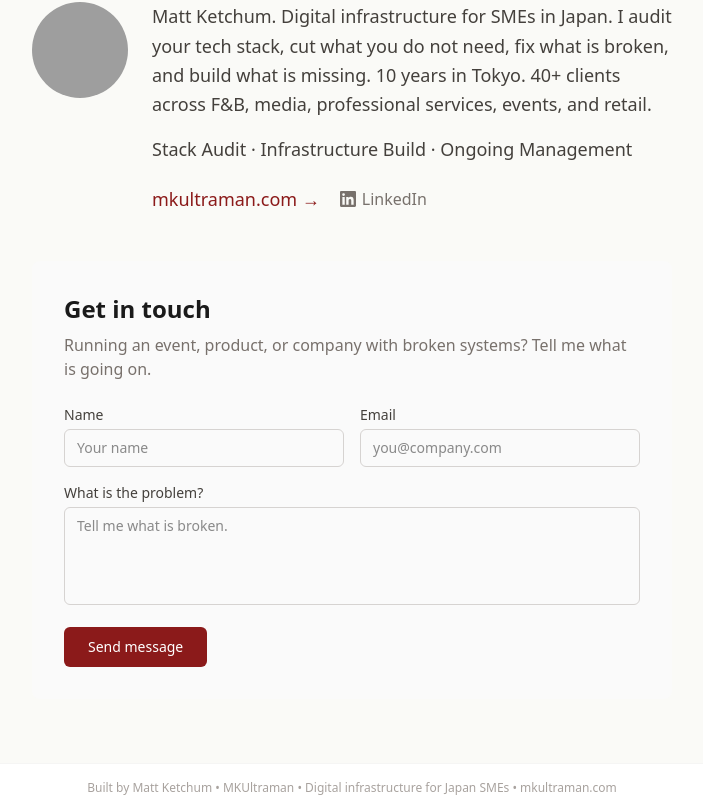
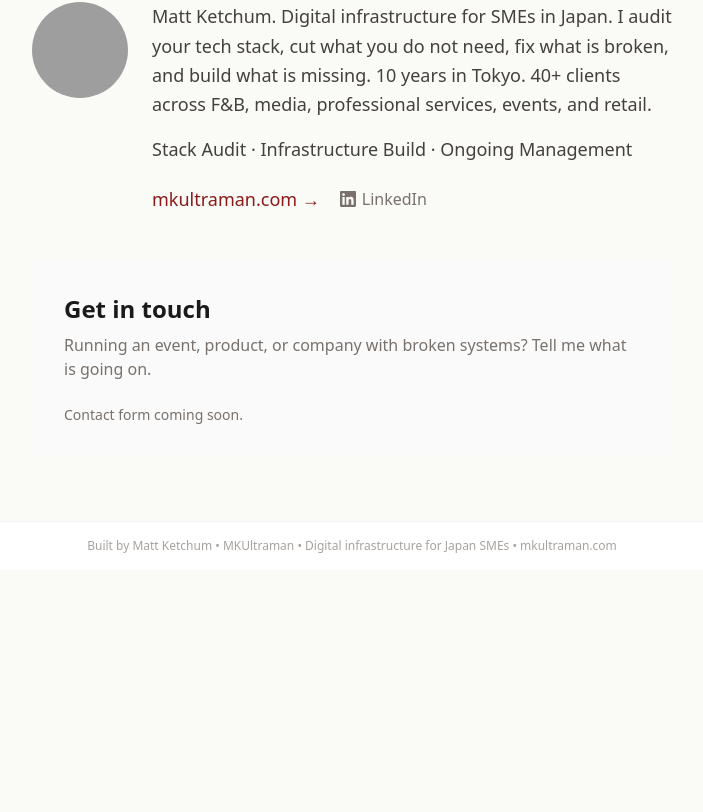
Before and after one commit to tyrannosaurusjr/sushitech-schedule, a Next.js app: page /about in a window 1280 px wide. Shown: the part 513-1325 px from the top of the page, without its empty margins (288-991 px from the left). After the commit the page ends 1083 px from the top, so only its background shows below. Built offline with nearby package versions, Linux system fonts and the light colour scheme; grey boxes are pictures that could not be loaded.

Commit message:
chore: swap to Google Form for contact, remove Resend function

```diff
--- a/app/about/ContactForm.tsx
+++ b/app/about/ContactForm.tsx
@@ -1,106 +1,22 @@
 'use client';
 
-import { useState } from 'react';
-
-type Status = 'idle' | 'sending' | 'success' | 'error';
+const GOOGLE_FORM_URL = '';
 
 export default function ContactForm() {
-  const [name, setName] = useState('');
-  const [email, setEmail] = useState('');
-  const [message, setMessage] = useState('');
-  const [status, setStatus] = useState<Status>('idle');
-
-  async function handleSubmit(e: React.FormEvent) {
-    e.preventDefault();
-    setStatus('sending');
-
-    try {
-      const res = await fetch('/api/contact', {
-        method: 'POST',
-        headers: { 'Content-Type': 'application/json' },
-        body: JSON.stringify({ name, email, message }),
-      });
-
-      if (res.ok) {
-        setStatus('success');
-        setName('');
-        setEmail('');
-        setMessage('');
-      } else {
-        setStatus('error');
-      }
-    } catch {
-      setStatus('error');
-    }
-  }
-
-  if (status === 'success') {
+  if (!GOOGLE_FORM_URL) {
     return (
-      <div className="py-6 text-center">
-        <div className="text-2xl mb-2">Got it.</div>
-        <p className="text-neutral-500">I will reply within 48 hours.</p>
-      </div>
+      <p className="text-neutral-500 text-sm">Contact form coming soon.</p>
     );
   }
 
   return (
-    <form onSubmit={handleSubmit} className="space-y-4">
-      <div className="grid grid-cols-1 sm:grid-cols-2 gap-4">
-        <div>
-          <label className="block text-sm font-medium text-neutral-700 mb-1">
-            Name
-          </label>
-          <input
-            type="text"
-            required
-            value={name}
-            onChange={e => setName(e.target.value)}
-            className="w-full px-3 py-2 border border-neutral-300 rounded-md focus:outline-none focus:ring-2 focus:ring-primary focus:border-primary text-sm"
-            placeholder="Your name"
-          />
-        </div>
-        <div>
-          <label className="block text-sm font-medium text-neutral-700 mb-1">
-            Email
-          </label>
-          <input
-            type="email"
-            required
-            value={email}
-            onChange={e => setEmail(e.target.value)}
-            className="w-full px-3 py-2 border border-neutral-300 rounded-md focus:outline-none focus:ring-2 focus:ring-primary focus:border-primary text-sm"
-            placeholder="you@company.com"
-          />
-        </div>
-      </div>
-
-      <div>
-        <label className="block text-sm font-medium text-neutral-700 mb-1">
-          What is the problem?
-        </label>
-        <textarea
-          required
-          rows={4}
-          value={message}
-          onChange={e => setMessage(e.target.value)}
-          className="w-full px-3 py-2 border border-neutral-300 rounded-md focus:outline-none focus:ring-2 focus:ring-primary focus:border-primary text-sm resize-none"
-          placeholder="Tell me what is broken."
-        />
-      </div>
-
-      {status === 'error' && (
-        <p className="text-sm text-red-600">
-          Something went wrong. Email me directly at matt@mkultraman.com
-        </p>
-      )}
-
-      <button
-        type="submit"
-        disabled={status === 'sending'}
-        className="bg-primary text-white px-6 py-2.5 rounded-md font-medium hover:bg-primary/90 transition-colors disabled:opacity-60 text-sm"
-      >
-        {status === 'sending' ? 'Sending...' : 'Send message'}
-      </button>
-    </form>
+    <a
+      href={GOOGLE_FORM_URL}
+      target="_blank"
+      rel="noopener noreferrer"
+      className="inline-block bg-primary text-white px-6 py-2.5 rounded-md font-medium hover:bg-primary/90 transition-colors text-sm"
+    >
+      Get in touch →
+    </a>
   );
 }
```
Also changed, not shown: 1 other file (tests, documents, lock files or other folders).
